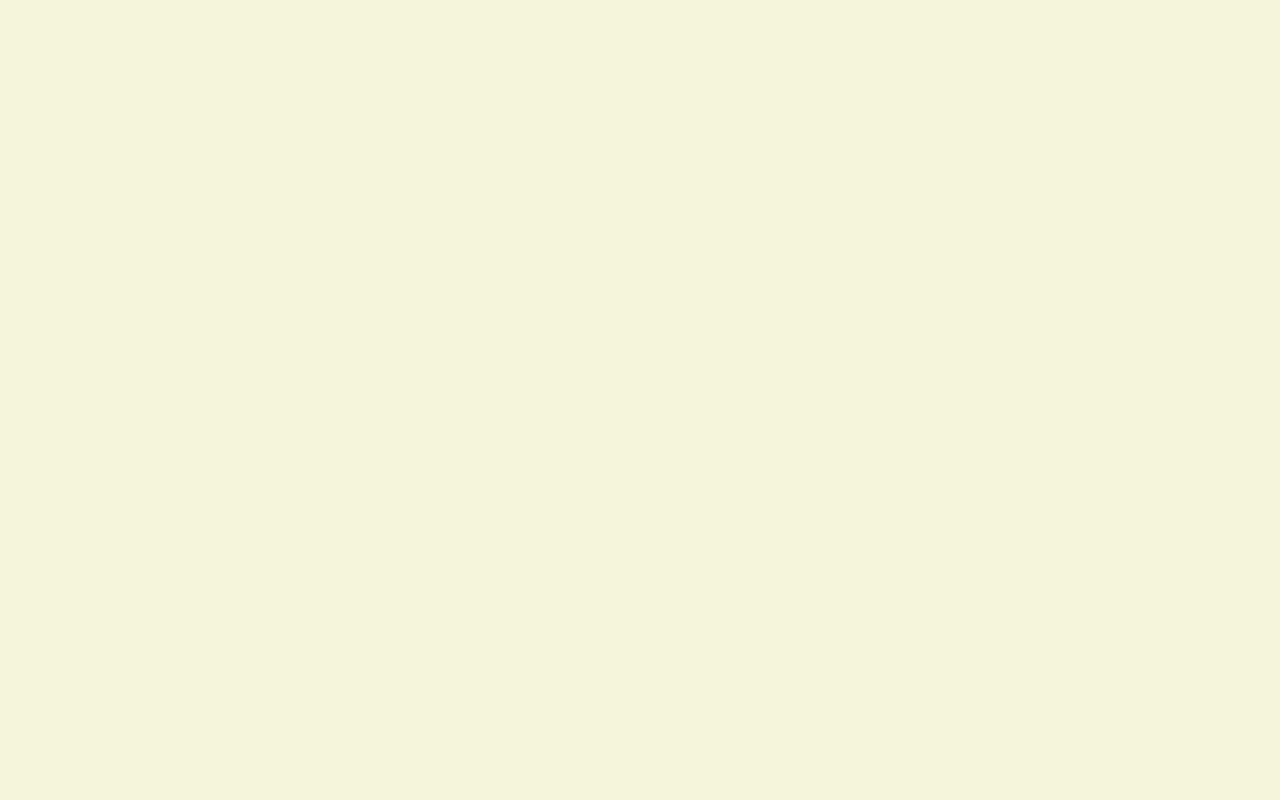
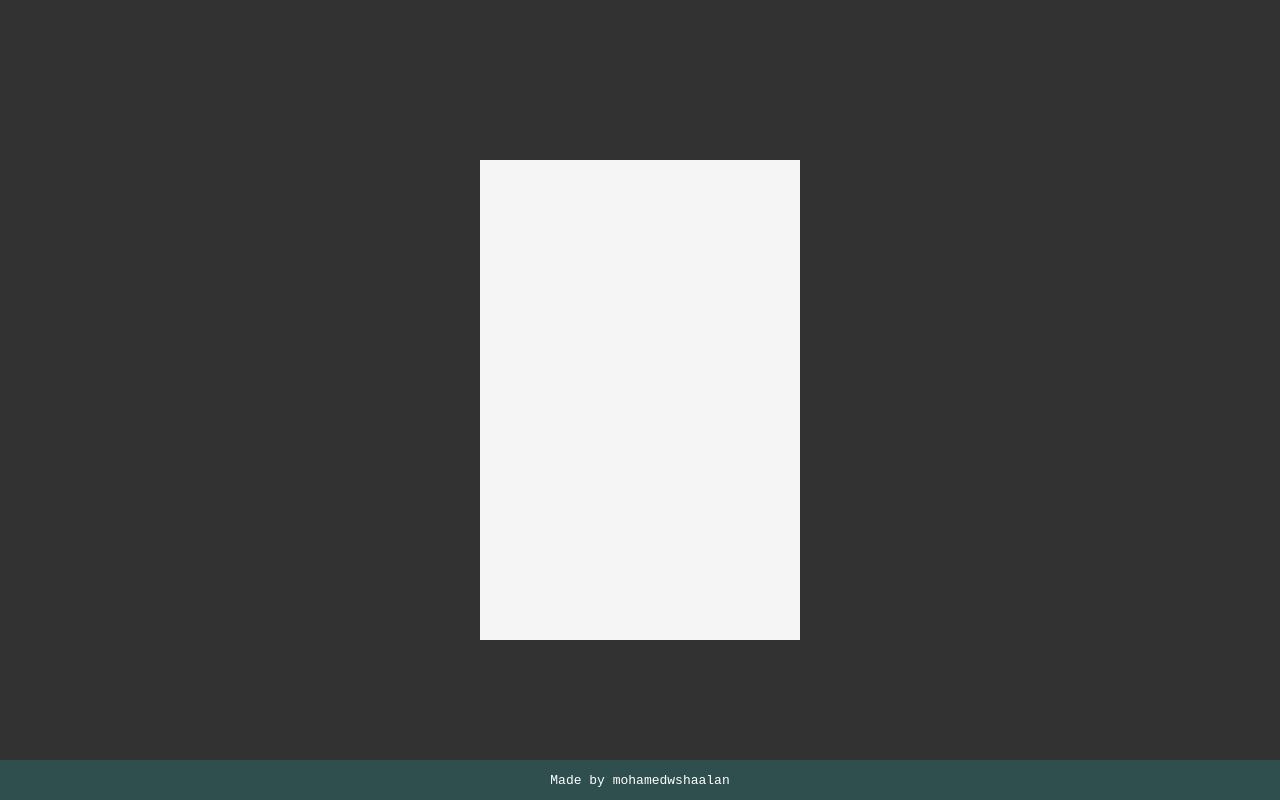
Before and after one commit to mohamedwshaalan/Calculator, a plain HTML site: page index.html in a window 1280 px wide. Drawn offline with Linux system fonts and the light colour scheme.

Commit message:
Added initial page layout

```diff
--- a/index.html
+++ b/index.html
@@ -11,7 +11,10 @@
 </head>
 
 <body>
+  <div class="calculator-div">
 
+  </div>
+  <footer class="footer">Made by mohamedwshaalan</footer>
 </body>
 
 </html>
--- a/style.css
+++ b/style.css
@@ -1,3 +1,32 @@
 body {
-  background-color: beige;
+  font-family: monospace;
+  margin: 0px;
+  padding: 0px;
+  background-color: rgb(50, 50, 50);
+  flex-direction: column;
+  display: flex;
+  justify-content: center;
+  align-items: center;
+  width: 100vw;
+  height: 100vh;
+
 }
+
+.calculator-div {
+  color: white;
+  background-color: whitesmoke;
+  width: 25%;
+  height: 60%;
+}
+
+.footer {
+  display: flex;
+  justify-content: center;
+  align-items: center;
+  position: absolute;
+  bottom: 0;
+  width: 100%;
+  height: 5%;
+  color: white;
+  background-color: darkslategray;
+}
```
